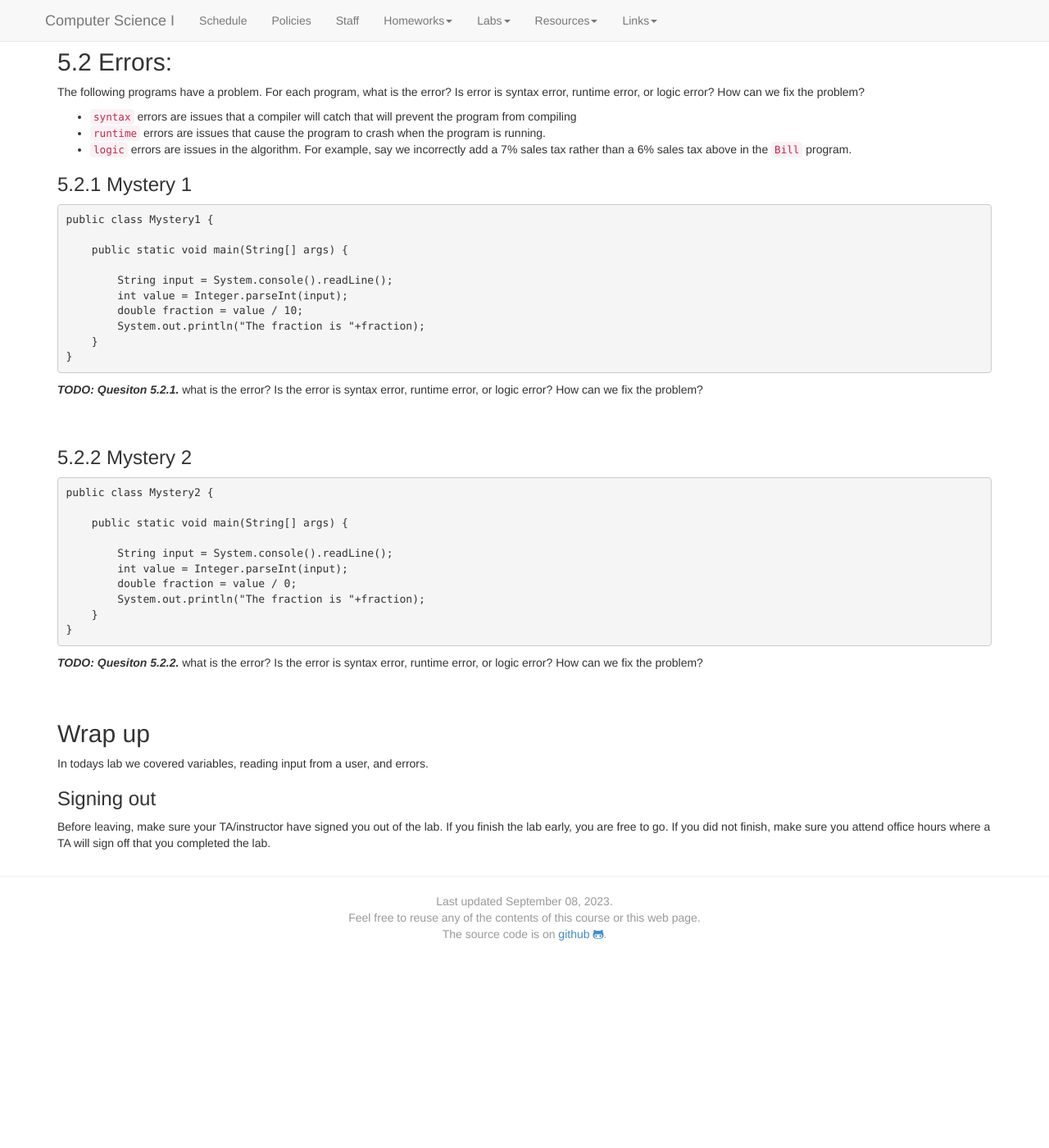
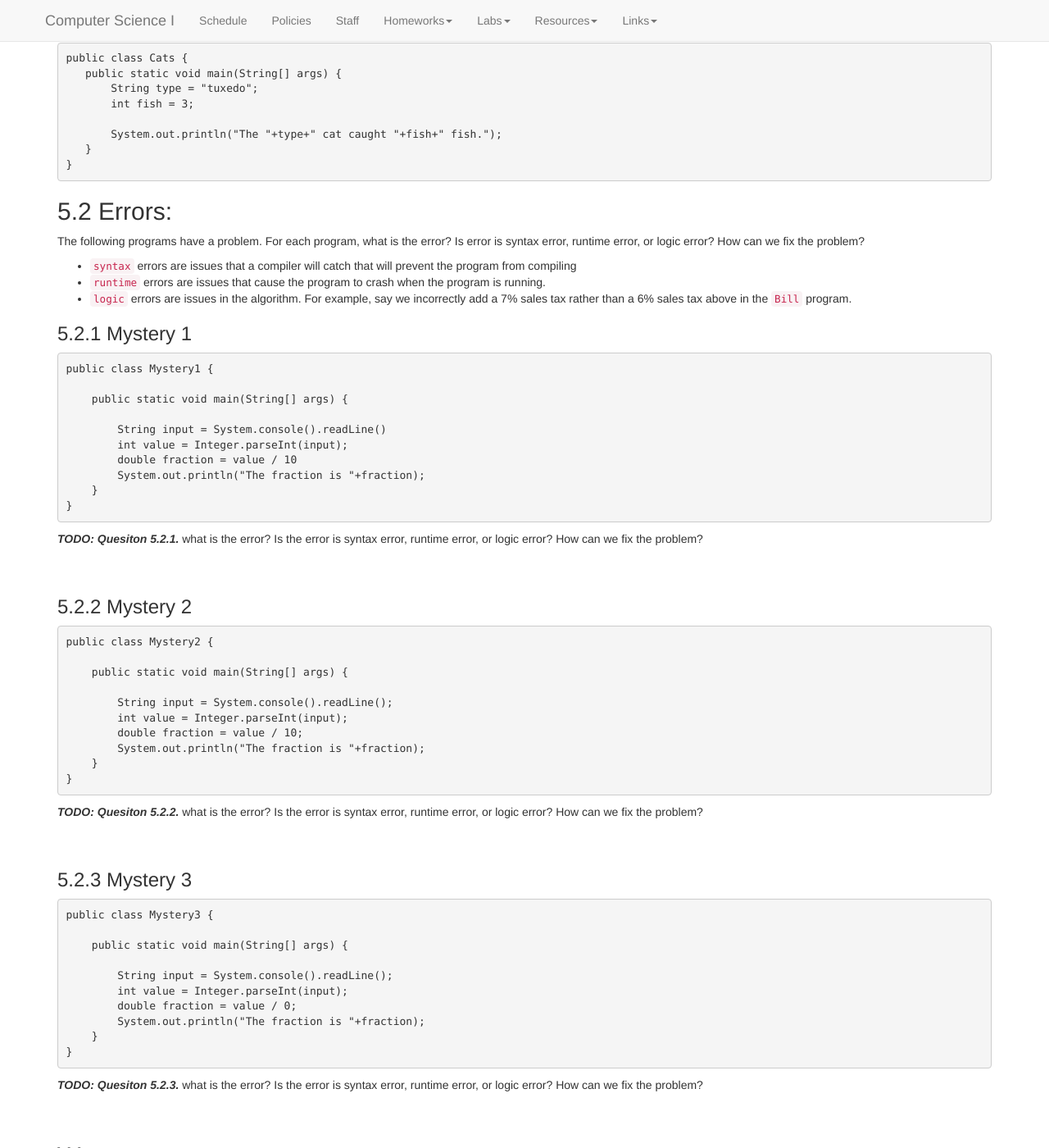
Before and after one commit to yhou-2003/BMC-CS-113.github.io, a Jekyll site: the page built from labs/Lab01.md, in a window 1280 px wide and 1400 px high, scrolled down 3746 px. Shown: the whole window at 82% size. Built offline with Jekyll 4.4.1, drawn with Linux system fonts in a browser that asks for light colours; nearby versions of some CDN libraries; before the commit the page ends 4895 px from its top, so only the background shows below that; some of the changed text lies outside the part shown.

Commit message:
lab01: tweak for release

````diff
--- a/labs/Lab01.md
+++ b/labs/Lab01.md
@@ -83,6 +83,16 @@ mkdir lab01
 cd lab01
 ```
 
+To confirm this works, you should see something like
+`apoliak@julia:~/cs113/labs/lab01$ ` on the command prompt.
+You will hopefully see your username instead of `apoliak` and different
+name after the `@` symbol besides for `julia`. Lab00 explains what the second
+name means.
+
+Another way to confirm you followed the steps above correctly is to run
+`pwd`. You should the see something like `/home/apoliak/cs113/labs/lab01` (where
+again it will say your username rather than `apoliak`.
+
 ## 1. Expressions
 
 Each row in the table below represents an expression. Please fill in the **value** and **types** for each expression.
@@ -189,6 +204,7 @@ Here are som helpful resources:
 ## 2. Sum.java
 
 > Note: The next few problems will require asking the user for information, storing the information, and then doing something with it.
+> Look at slide 8 from the 2nd lecture on how to read in what the user writes in the console.
 
 ### Sum1
 
@@ -321,9 +337,9 @@ public class Mystery1 {
 
     public static void main(String[] args) {
 
-        String input = System.console().readLine();
+        String input = System.console().readLine()
         int value = Integer.parseInt(input);
-        double fraction = value / 10;
+        double fraction = value / 10
         System.out.println("The fraction is "+fraction);
     }
 }
@@ -332,6 +348,7 @@ public class Mystery1 {
 ***TODO: Quesiton 5.2.1.***
 what is the error? Is the error is syntax error, runtime error, or logic error? How can we fix the problem?
 <br><br><br>
+
 
 ### 5.2.2 Mystery 2
 
@@ -342,12 +359,32 @@ public class Mystery2 {
 
         String input = System.console().readLine();
         int value = Integer.parseInt(input);
+        double fraction = value / 10;
+        System.out.println("The fraction is "+fraction);
+    }
+}
+```
+
+***TODO: Quesiton 5.2.2.***
+what is the error? Is the error is syntax error, runtime error, or logic error? How can we fix the problem?
+<br><br><br>
+
+
+### 5.2.3 Mystery 3
+
+```
+public class Mystery3 {
+
+    public static void main(String[] args) {
+
+        String input = System.console().readLine();
+        int value = Integer.parseInt(input);
         double fraction = value / 0;
         System.out.println("The fraction is "+fraction);
     }
 }
 ```
-***TODO: Quesiton 5.2.2.***
+***TODO: Quesiton 5.2.3.***
 what is the error? Is the error is syntax error, runtime error, or logic error? How can we fix the problem?
 <br><br><br>
 
````
Also changed, not shown: other parts of labs/Lab01.md (+5 -0 lines).
